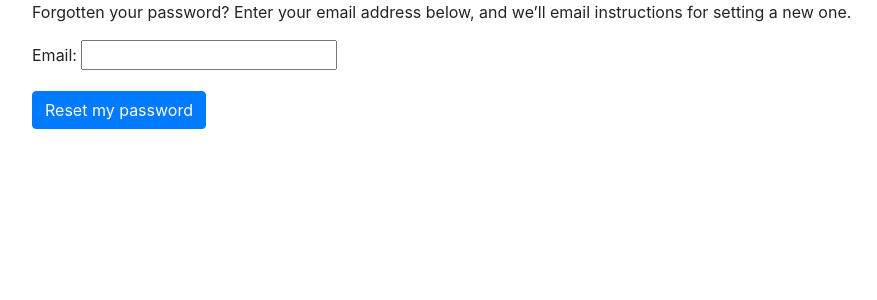
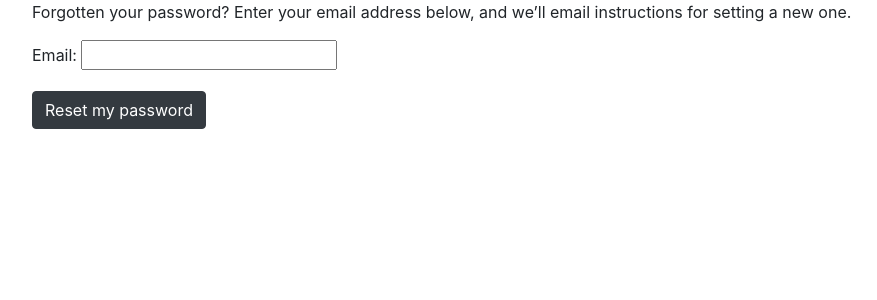
Before and after one commit to deezitheviper/Affluena-Python-Backend, a Django app: page /password-reset/ in a window 1280 px wide. Shown: the part 76-376 px from the top of the page, without its empty margins (53-930 px from the left). Run offline with Django 3.2, Linux system fonts and the light colour scheme; some libraries are stand-ins or nearby versions.

Commit message:
update on cms button

```diff
--- a/templates/cms/base.html
+++ b/templates/cms/base.html
@@ -31,6 +31,11 @@
   border-color: #ebccd1;
   color: #a94442;
 		}
+    .btn-primary {
+    color: #fff;
+    background-color: #343a40;
+    border-color: #343a40;
+}
 
 </style>
     <title>Admin Board </title>
--- a/templates/css/dashboard.css
+++ b/templates/css/dashboard.css
@@ -93,3 +93,9 @@ body {
 
   .border-top { border-top: 1px solid #e5e5e5; }
   .border-bottom { border-bottom: 1px solid #e5e5e5; }
+
+  .btn-primary {
+    color: #fff;
+    background-color: #343a40;
+    border-color: #343a40;
+}
```
